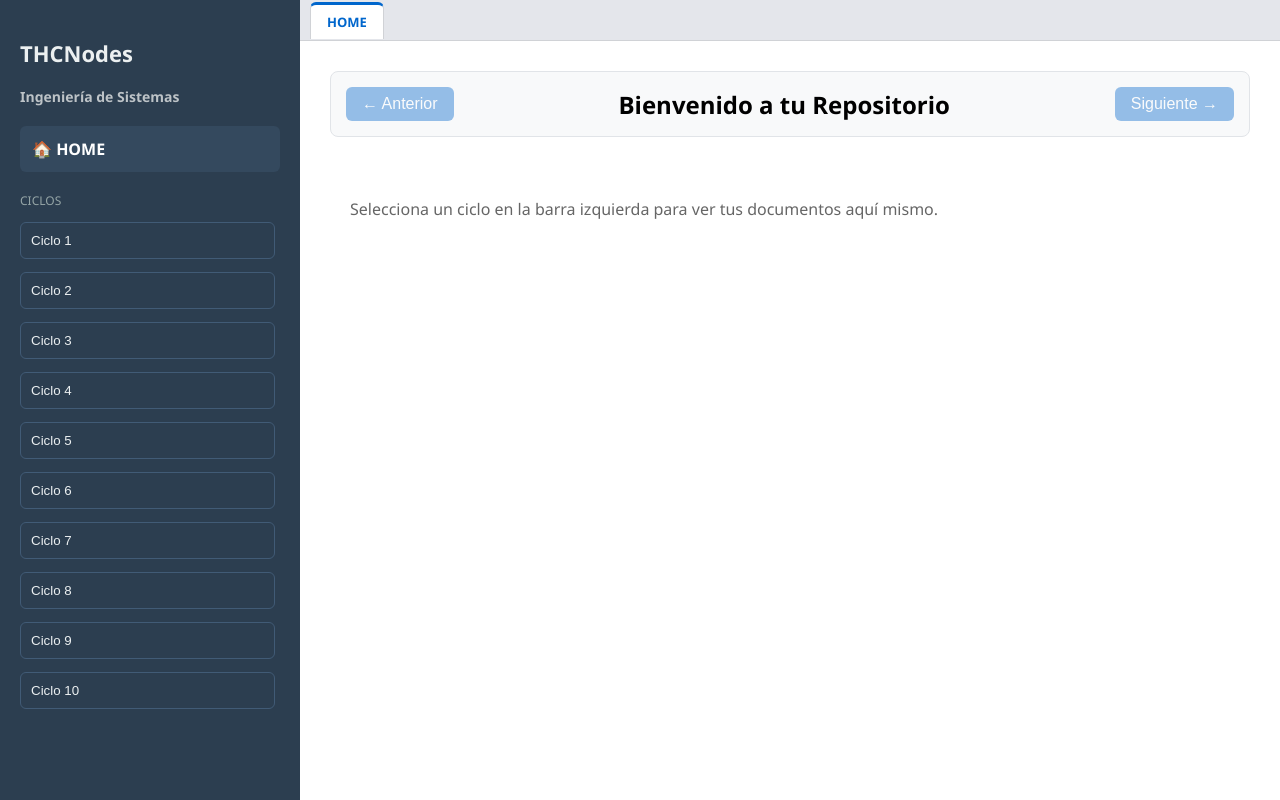
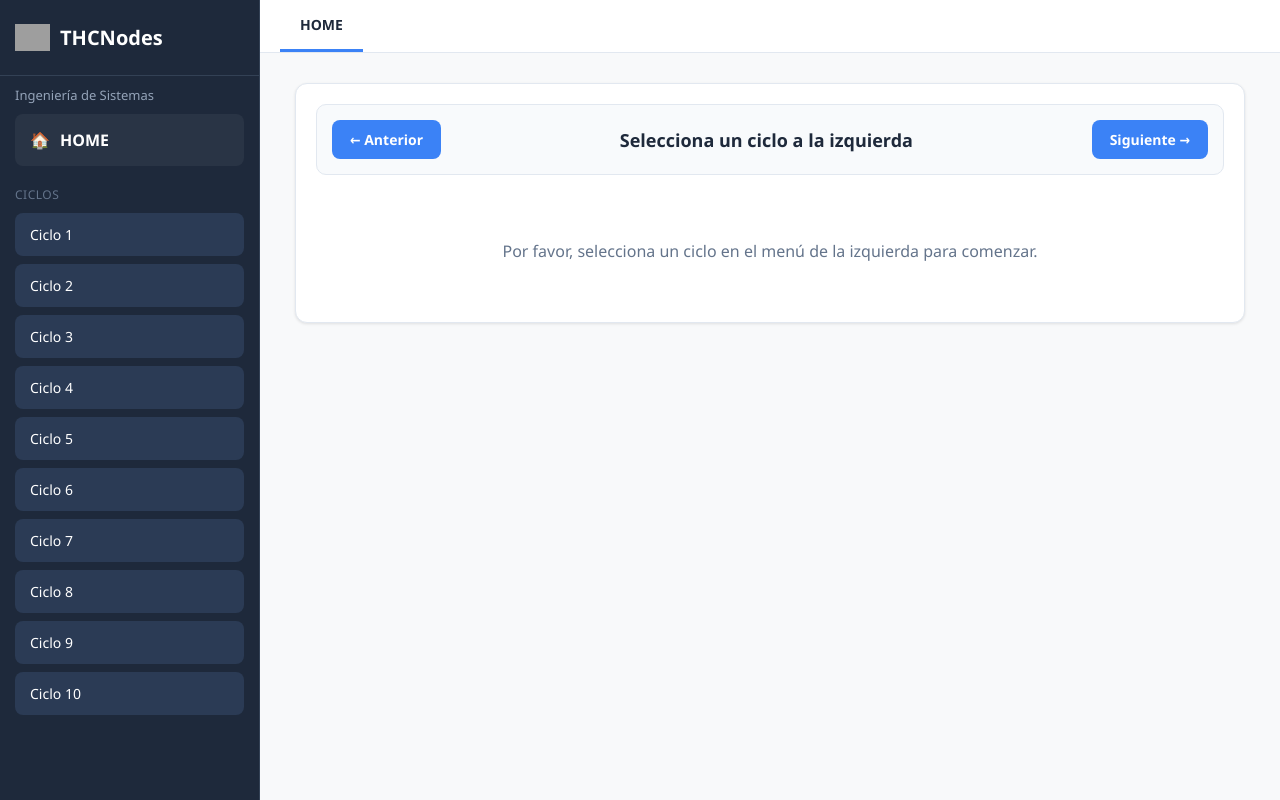
Before and after one commit to THChristopher18/MiPrimeraPaginaWeb, a Flask app: page / in a window 1280 px wide. Run offline with Flask 3, Linux system fonts and the light colour scheme; grey boxes are pictures that could not be loaded.

Commit message:
Actualizacion completa: base de datos local sqlite, visor de pdf modal y logo

```diff
--- a/app.py
+++ b/app.py
@@ -1,7 +1,8 @@
 import os
 import json
 import re
-from flask import Flask, render_template, jsonify, redirect, abort
+import sqlite3
+from flask import Flask, render_template, jsonify
 from googleapiclient.discovery import build
 from google.oauth2 import service_account
 
@@ -9,6 +10,21 @@ app = Flask(__name__)
 
 SCOPES = ['https://www.googleapis.com/auth/drive.readonly']
 PARENT_FOLDER_ID = '1KBMMPc0q35ea-sl75v644WyaydWqrJrg'
+DB_NAME = 'cache_drive.db'
+
+def inicializar_db():
+    conn = sqlite3.connect(DB_NAME)
+    cursor = conn.cursor()
+    cursor.execute('''
+        CREATE TABLE IF NOT EXISTS cache (
+            subpath TEXT PRIMARY KEY,
+            elementos TEXT
+        )
+    ''')
+    conn.commit()
+    conn.close()
+
+inicializar_db()
 
 def obtener_servicio_drive():
     try:
@@ -27,16 +43,11 @@ def obtener_servicio_drive():
 def clave_ordenamiento(item):
     nombre = item.get('name', '')
     is_folder = item.get('mimeType') == 'application/vnd.google-apps.folder'
-
-    # Las carpetas van primero (0), los archivos después (1)
     tipo_peso = 0 if is_folder else 1
 
-    # Buscar si tiene número de semana para ordenarlas de forma numérica (1, 2, 3... 16)
     match = re.search(r'sem(?:ana)?\s*(\d+)', nombre, re.IGNORECASE)
     if match:
         return (tipo_peso, 0, int(match.group(1)), nombre.lower())
-
-    # Si no es semana, orden alfabético normal
     return (tipo_peso, 1, 0, nombre.lower())
 
 @app.route('/')
@@ -45,6 +56,17 @@ def home():
 
 @app.route('/api/contenido/<path:subpath>')
 def obtener_contenido_ruta(subpath):
+    subpath = subpath.strip()
+
+    conn = sqlite3.connect(DB_NAME)
+    cursor = conn.cursor()
+    cursor.execute('SELECT elementos FROM cache WHERE subpath = ?', (subpath,))
+    resultado = cursor.fetchone()
+    conn.close()
+
+    if resultado:
+        return jsonify({"elementos": json.loads(resultado[0])})
+
     service = obtener_servicio_drive()
     if not service:
         return jsonify({"elementos": []})
@@ -76,12 +98,10 @@ def obtener_contenido_ruta(subpath):
             folder_actual_id = folders_sub[0]['id']
             ruta_actual_acumulada += f"/{parte}"
 
-        # Obtener elementos de la carpeta actual
         query_items = f"'{folder_actual_id}' in parents and trashed = false"
         res_items = service.files().list(q=query_items, pageSize=100, fields="files(id, name, mimeType)").execute()
         items = res_items.get('files', [])
 
-        # Ordenar inteligentemente (Carpetas primero, semanas ordenadas del 1 al 16)
         items = sorted(items, key=clave_ordenamiento)
 
         elementos = []
@@ -90,18 +110,28 @@ def obtener_contenido_ruta(subpath):
             nombre = item.get('name')
             file_id = item.get('id')
 
-            # Generamos el enlace optimizado: si es archivo, abre directo en el visor nativo de PDF del navegador sin la interfaz de Drive
             if is_folder:
-                link = "#"
+                url_ver = "#"
+                url_descargar = "#"
             else:
-                link = f"https://drive.google.com/uc?export=view&id={file_id}"
+                # URL para previsualizar dentro de la página (Modal)
+                url_ver = f"https://drive.google.com/file/d/{file_id}/preview"
+                # URL para descargar directamente si el usuario lo desea
+                url_descargar = f"https://drive.google.com/uc?export=download&id={file_id}"
 
             elementos.append({
                 "nombre": nombre,
                 "es_carpeta": is_folder,
                 "ruta_relativa": f"{ruta_actual_acumulada}/{nombre}",
-                "url": link
+                "url_ver": url_ver,
+                "url_descargar": url_descargar
             })
+
+        conn = sqlite3.connect(DB_NAME)
+        cursor = conn.cursor()
+        cursor.execute('INSERT OR REPLACE INTO cache (subpath, elementos) VALUES (?, ?)', (subpath, json.dumps(elementos)))
+        conn.commit()
+        conn.close()
 
         return jsonify({"elementos": elementos})
 
--- a/static/js/nav.js
+++ b/static/js/nav.js
@@ -61,9 +61,14 @@ function renderizarCarpetaActual() {
                                 <span style="font-size: 18px;">📄</span>
                                 <span style="margin-left: 12px; text-align: left;">${item.nombre}</span>
                             </div>
-                            <a href="${item.url}" target="_blank" title="Abrir archivo" style="background: #f1f3f4; color: #333; padding: 8px 12px; border-radius: 8px; text-decoration: none; display: flex; align-items: center; justify-content: center; font-size: 14px;">
-                                Ver ↗
-                            </a>
+                            <div style="display: flex; gap: 8px;">
+                                <button onclick="verPdf('${item.url_ver}', '${item.nombre}')" style="background: #0056b3; color: white; border: none; padding: 8px 14px; border-radius: 8px; cursor: pointer; font-size: 14px; font-weight: 500;">
+                                    Ver 👁
+                                </button>
+                                <a href="${item.url_descargar}" target="_blank" title="Descargar archivo" style="background: #f1f3f4; color: #333; padding: 8px 12px; border-radius: 8px; text-decoration: none; display: flex; align-items: center; justify-content: center; font-size: 14px; font-weight: 500;">
+                                    Descargar ⬇
+                                </a>
+                            </div>
                         </li>`;
                     }
                 });
@@ -92,3 +97,34 @@ function cambiarSemana(direccion) {
         renderizarCarpetaActual();
     }
 }
+
+// Función para abrir el PDF en una ventana flotante (Modal estilo Blackboard)
+function verPdf(url, nombre) {
+    let modal = document.getElementById('pdf-modal');
+    if (!modal) {
+        modal = document.createElement('div');
+        modal.id = 'pdf-modal';
+        modal.style.cssText = "position: fixed; top: 0; left: 0; width: 100%; height: 100%; background: rgba(0,0,0,0.7); display: flex; justify-content: center; align-items: center; z-index: 1000;";
+        modal.innerHTML = `
+            <div style="background: white; width: 85%; height: 85%; border-radius: 12px; display: flex; flex-direction: column; overflow: hidden; box-shadow: 0 5px 15px rgba(0,0,0,0.3);">
+                <div style="background: #1e293b; color: white; padding: 12px 20px; display: flex; justify-content: space-between; align-items: center;">
+                    <h3 id="modal-title" style="margin: 0; font-size: 16px;">Visualizador</h3>
+                    <button onclick="cerrarModal()" style="background: #ef4444; color: white; border: none; padding: 6px 12px; border-radius: 6px; cursor: pointer; font-weight: bold;">✕ Cerrar</button>
+                </div>
+                <iframe id="modal-iframe" style="width: 100%; height: 100%; border: none;"></iframe>
+            </div>
+        `;
+        document.body.appendChild(modal);
+    }
+    document.getElementById('modal-title').innerText = nombre;
+    document.getElementById('modal-iframe').src = url;
+    modal.style.display = 'flex';
+}
+
+function cerrarModal() {
+    let modal = document.getElementById('pdf-modal');
+    if (modal) {
+        modal.style.display = 'none';
+        document.getElementById('modal-iframe').src = "";
+    }
+}
--- a/templates/index.html
+++ b/templates/index.html
@@ -3,69 +3,250 @@
 <head>
     <meta charset="UTF-8">
     <meta name="viewport" content="width=device-width, initial-scale=1.0">
-    <link rel="stylesheet" href="{{ url_for('static', filename='style.css') }}">
-    <title>THCNodes - Repositorio</title>
+    <title>THCNodes</title>
+    <style>
+        * {
+            box-sizing: border-box;
+            margin: 0;
+            padding: 0;
+            font-family: 'Segoe UI', Tahoma, Geneva, Verdana, sans-serif;
+        }
+
+        body {
+            display: flex;
+            height: 100vh;
+            background-color: #f8f9fa;
+            color: #333;
+            overflow: hidden;
+        }
+
+        /* Sidebar izquierdo */
+        aside {
+            width: 260px;
+            background-color: #1e293b;
+            color: white;
+            display: flex;
+            flex-direction: column;
+            border-right: 1px solid #334155;
+        }
+
+        .logo-container {
+            display: flex;
+            align-items: center;
+            gap: 10px;
+            padding: 20px 15px;
+            border-bottom: 1px solid #334155;
+        }
+
+        .logo-container img {
+            width: 35px;
+            height: 35px;
+            object-fit: contain;
+        }
+
+        .logo-container h2 {
+            font-size: 20px;
+            color: white;
+        }
+
+        .sidebar-subtitle {
+            font-size: 13px;
+            color: #94a3b8;
+            padding: 10px 15px 0 15px;
+        }
+
+        .nav-home {
+            padding: 15px;
+            background: rgba(255, 255, 255, 0.05);
+            cursor: pointer;
+            margin: 10px 15px;
+            border-radius: 8px;
+            font-weight: 600;
+            display: flex;
+            align-items: center;
+            gap: 10px;
+            transition: background 0.2s;
+        }
+
+        .nav-home:hover {
+            background: rgba(255, 255, 255, 0.1);
+        }
+
+        .ciclos-section-title {
+            font-size: 12px;
+            text-transform: uppercase;
+            color: #64748b;
+            padding: 10px 15px;
+            letter-spacing: 0.5px;
+        }
+
+        .ciclos-list {
+            flex: 1;
+            overflow-y: auto;
+            padding: 0 15px 15px 15px;
+            display: flex;
+            flex-direction: column;
+            gap: 8px;
+        }
+
+        .ciclo-btn {
+            background: #2b3b55;
+            color: white;
+            border: none;
+            padding: 12px 15px;
+            text-align: left;
+            border-radius: 8px;
+            cursor: pointer;
+            font-size: 14px;
+            font-weight: 500;
+            transition: background 0.2s;
+        }
+
+        .ciclo-btn:hover {
+            background: #3b4f6d;
+        }
+
+        /* Contenido principal */
+        main {
+            flex: 1;
+            display: flex;
+            flex-direction: column;
+            overflow: hidden;
+        }
+
+        /* Tab bar superior */
+        .tab-bar {
+            display: flex;
+            background: white;
+            border-bottom: 1px solid #e2e8f0;
+            padding: 0 20px;
+        }
+
+        .tab {
+            padding: 15px 20px;
+            font-size: 14px;
+            font-weight: 600;
+            color: #64748b;
+            border-bottom: 3px solid transparent;
+        }
+
+        .tab.active {
+            color: #1e293b;
+            border-bottom-color: #3b82f6;
+        }
+
+        /* Contenedor central de la carpeta */
+        .content-container {
+            flex: 1;
+            padding: 30px;
+            overflow-y: auto;
+        }
+
+        .card-box {
+            background: white;
+            border-radius: 12px;
+            box-shadow: 0 1px 3px rgba(0,0,0,0.1);
+            border: 1px solid #e2e8f0;
+            padding: 20px;
+            max-width: 950px;
+            margin: 0 auto;
+        }
+
+        .header-nav-bar {
+            display: flex;
+            justify-content: space-between;
+            align-items: center;
+            margin-bottom: 25px;
+            background: #f8fafc;
+            padding: 15px;
+            border-radius: 10px;
+            border: 1px solid #e2e8f0;
+        }
+
+        .nav-action-btn {
+            background: #3b82f6;
+            color: white;
+            border: none;
+            padding: 10px 18px;
+            border-radius: 8px;
+            cursor: pointer;
+            font-weight: 600;
+            font-size: 14px;
+            transition: background 0.2s;
+        }
+
+        .nav-action-btn:hover {
+            background: #2563eb;
+        }
+
+        #semana-title {
+            font-size: 18px;
+            font-weight: 700;
+            color: #1e293b;
+            text-align: center;
+            flex: 1;
+            padding: 0 15px;
+        }
+
+        #file-list {
+            background: white;
+            border-radius: 8px;
+        }
+    </style>
 </head>
 <body>
-    <div class="app-container">
-        <!-- Sidebar Izquierdo -->
-        <aside class="sidebar">
-            <h1>THCNodes</h1>
-            <h3>Ingeniería de Sistemas</h3>
-            <a href="/" class="btn-home">🏠 HOME</a>
 
-            <div class="ciclos-menu">
-                <p style="font-size: 12px; color: #95a5a6; margin: 5px 0;">CICLOS</p>
-                {% for i in range(1, 11) %}
-                    <!-- Botón que llama a la función para cargar archivos en la misma página -->
-                    <button onclick="seleccionarCiclo('{{ i }}')" style="width: 100%; cursor: pointer; margin-bottom: 5px;">Ciclo {{ i }}</button>
-                {% endfor %}
-            </div>
-        </aside>
+    <!-- Sidebar Izquierdo -->
+    <aside>
+        <div class="logo-container">
+            <img src="{{ url_for('static', filename='logo.png') }}" alt="Logo">
+            <h2>THCNodes</h2>
+        </div>
+        <div class="sidebar-subtitle">Ingeniería de Sistemas</div>
 
-        <!-- Contenido Central -->
-        <main class="main-content">
-            <header class="tab-bar" id="tab-bar">
-                <div class="tab active">HOME</div>
-            </header>
+        <div class="nav-home" onclick="location.reload()">
+            <span>🏠</span> HOME
+        </div>
 
-            <div class="content-area">
-                <div class="nav-arrows">
-                    <button id="btn-anterior" onclick="cambiarSemana(-1)" disabled style="opacity: 0.4; cursor: not-allowed;">&larr; Anterior</button>
-                    <h2 id="semana-title" style="margin: 0;">Bienvenido a tu Repositorio</h2>
-                    <button id="btn-siguiente" onclick="cambiarSemana(1)" disabled style="opacity: 0.4; cursor: not-allowed;">Siguiente &rarr;</button>
+        <div class="ciclos-section-title">Ciclos</div>
+        <div class="ciclos-list" id="ciclos-list">
+            <!-- Se generan dinámicamente -->
+        </div>
+    </aside>
+
+    <!-- Panel Principal -->
+    <main>
+        <div class="tab-bar" id="tab-bar">
+            <div class="tab active">HOME</div>
+        </div>
+
+        <div class="content-container">
+            <div class="card-box">
+                <div class="header-nav-bar">
+                    <button class="nav-action-btn" id="btn-anterior" onclick="cambiarSemana(-1)">← Anterior</button>
+                    <span id="semana-title">Selecciona un ciclo a la izquierda</span>
+                    <button class="nav-action-btn" id="btn-siguiente" onclick="cambiarSemana(1)">Siguiente →</button>
                 </div>
 
-                <!-- Visor central donde aparecerán los archivos -->
-                <div id="file-list" class="drive-view" style="padding: 20px;">
-                    <p style="color: #666;">Selecciona un ciclo en la barra izquierda para ver tus documentos aquí mismo.</p>
+                <div id="file-list">
+                    <p style="color: #64748b; text-align: center; padding: 40px;">Por favor, selecciona un ciclo en el menú de la izquierda para comenzar.</p>
                 </div>
             </div>
-        </main>
-    </div>
+        </div>
+    </main>
 
-    <!-- Script para consultar los archivos de Flask y pintarlos en pantalla -->
+    <!-- Script de Navegación -->
+    <script src="{{ url_for('static', filename='js/nav.js') }}"></script>
     <script>
-        function seleccionarCiclo(ciclo) {
-            document.getElementById('semana-title').innerText = "Ciclo " + ciclo;
-            const fileList = document.getElementById('file-list');
-            fileList.innerHTML = "<p style='color: #3498db;'>Cargando archivos desde la nube...</p>";
-
-            fetch(`/api/ciclo/${ciclo}`)
-                .then(response => response.json())
-                .then(data => {
-                    let html = "<ul style='list-style: none; padding: 0;'>";
-                    data.forEach(archivo => {
-                        html += `<li style='padding: 12px; margin-bottom: 8px; background: #f8f9fa; border-left: 4px solid #3498db; border-radius: 4px;'>📁 <strong>${archivo.nombre}</strong></li>`;
-                    });
-                    html += "</ul>";
-                    fileList.innerHTML = html;
-                })
-                .catch(error => {
-                    fileList.innerHTML = "<p style='color: red;'>Error al cargar los archivos.</p>";
-                });
+        // Generar dinámicamente los botones de los ciclos del 1 al 10
+        const ciclosList = document.getElementById('ciclos-list');
+        for (let i = 1; i <= 10; i++) {
+            let btn = document.createElement('button');
+            btn.className = 'ciclo-btn';
+            btn.innerText = `Ciclo ${i}`;
+            btn.onclick = () => seleccionarCiclo(i);
+            ciclosList.appendChild(btn);
         }
     </script>
-    <script src="{{ url_for('static', filename='js/nav.js') }}"></script>
 </body>
 </html>
```
